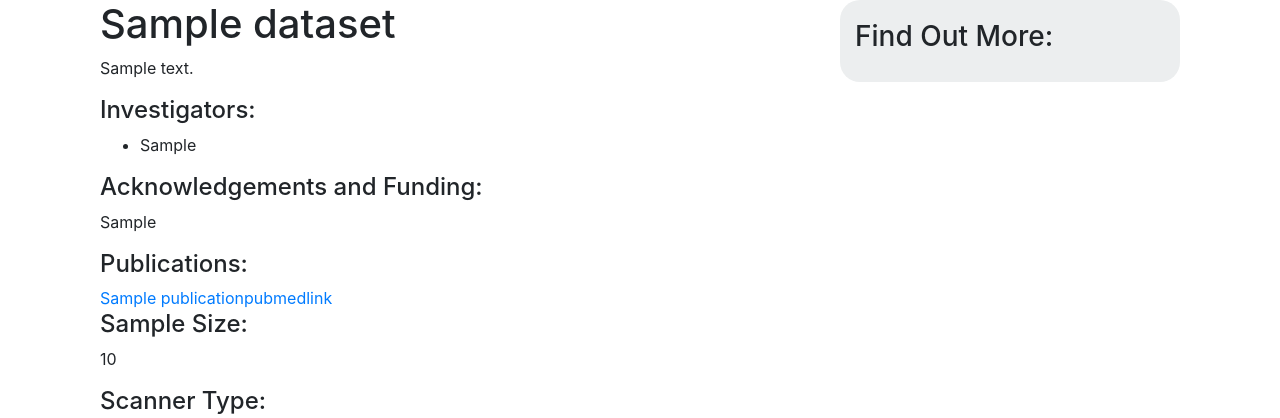
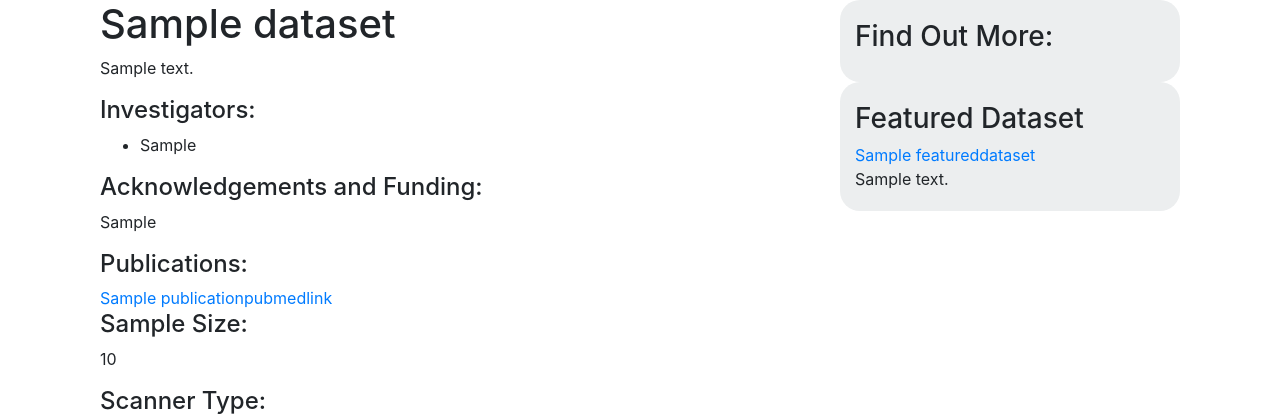
Before and after one commit to poldracklab/open_fmri, a Django app: a page that uses open_fmri/templates/base.html in a window 1280 px wide. Shown: the part 81-499 px from the top of the page. Run offline with Django 3.2, Linux system fonts and the light colour scheme; tables that the repository leaves empty hold one stand-in row (values such as "Sample post"); data that the repository does not hold is empty; some libraries are stand-ins or nearby versions.

Commit message:
fixed typo in base template

```diff
--- a/open_fmri/templates/base.html
+++ b/open_fmri/templates/base.html
@@ -70,7 +70,7 @@
                 {% endfor %}
                 </ol>
             </div>
-            {% if feautured_dataset %}
+            {% if featured_dataset %}
             <div id="featured-dataset-container" class="right-elem">
                 <h3>Featured Dataset</h3>
                 <a href="{% url 'dataset_detail' featured_dataset.dataset.id %}">{{ featured_dataset.title }}</a><br/>
```
